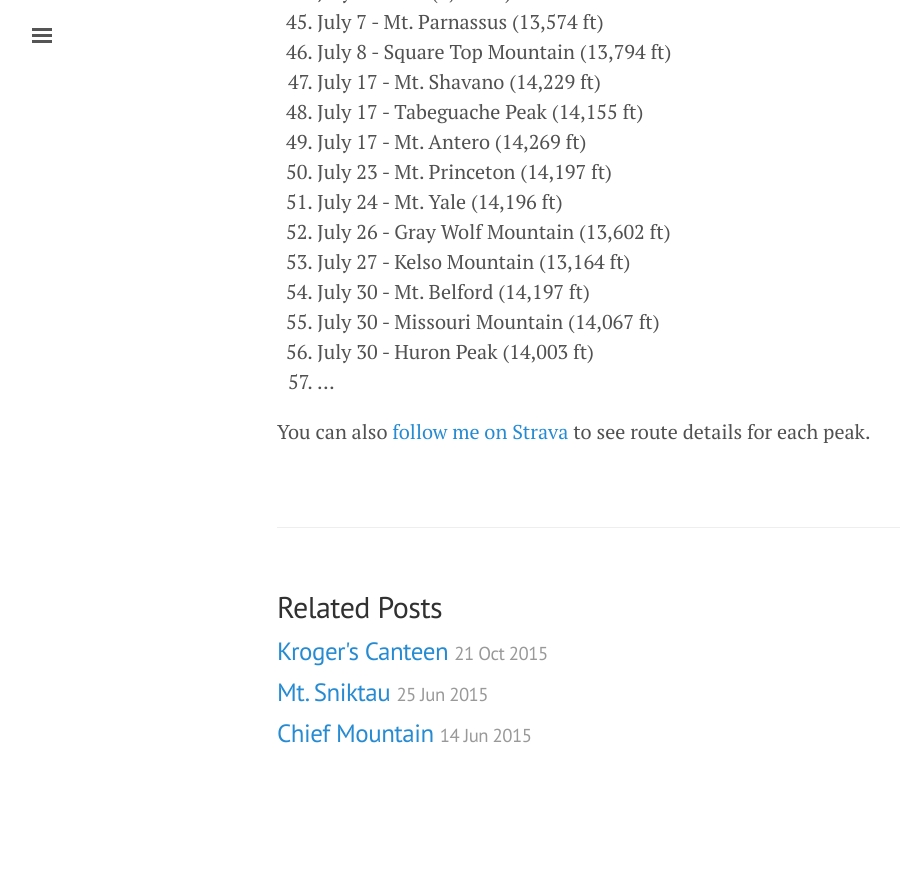
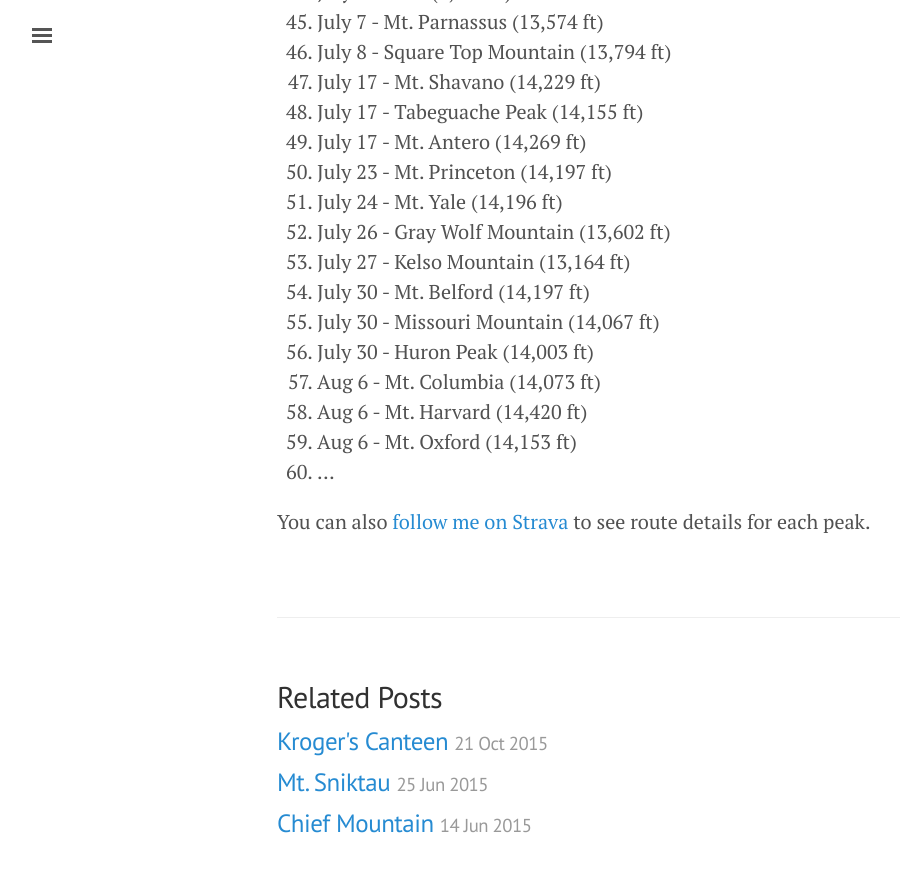
Before and after one commit to jhnnyk/jhnnyk.github.io, a Jekyll site: the page built from _posts/2016-01-26-100-mountains-in-2016.md, in a window 1280 px wide and 900 px high, scrolled down 1825 px. Shown: the top 872 px of the window, without its empty margins (3-903 px from the left). Built offline with Jekyll 4.4.1, drawn with Linux system fonts in a browser that asks for light colours; before the commit the page ends 2635 px from its top, so only the background shows below that.

Commit message:
Columbia Harvard Oxford (Belford)

```diff
--- a/_posts/2016-01-26-100-mountains-in-2016.md
+++ b/_posts/2016-01-26-100-mountains-in-2016.md
@@ -63,6 +63,9 @@ It's inspired me to stretch myself. So among a few other goals for 2016, I'm str
 54. July 30 - Mt. Belford (14,197 ft)
 55. July 30 - Missouri Mountain (14,067 ft)
 56. July 30 - Huron Peak (14,003 ft)
-57. ...
+57. Aug 6 - Mt. Columbia (14,073 ft)
+58. Aug 6 - Mt. Harvard (14,420 ft)
+59. Aug 6 - Mt. Oxford (14,153 ft)
+60. ...
 
 You can also [follow me on Strava](https://www.strava.com/athletes/149867) to see route details for each peak.
```
